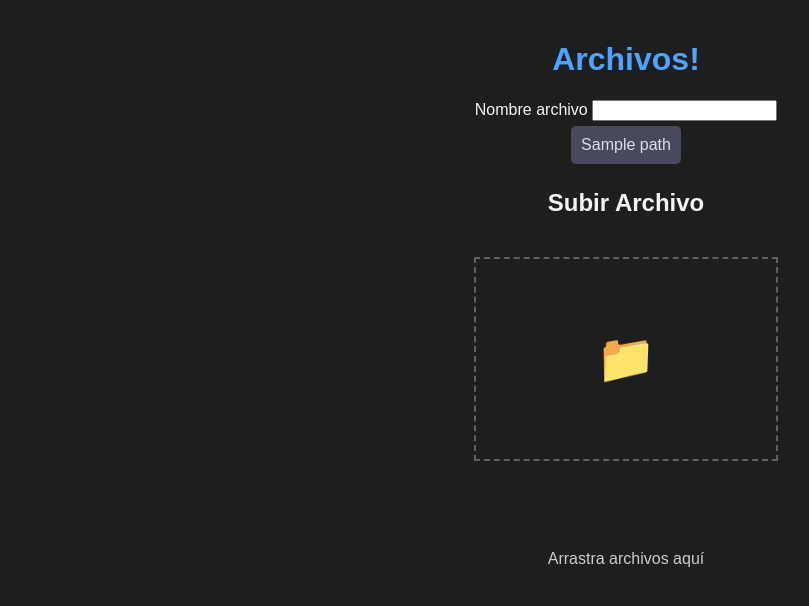
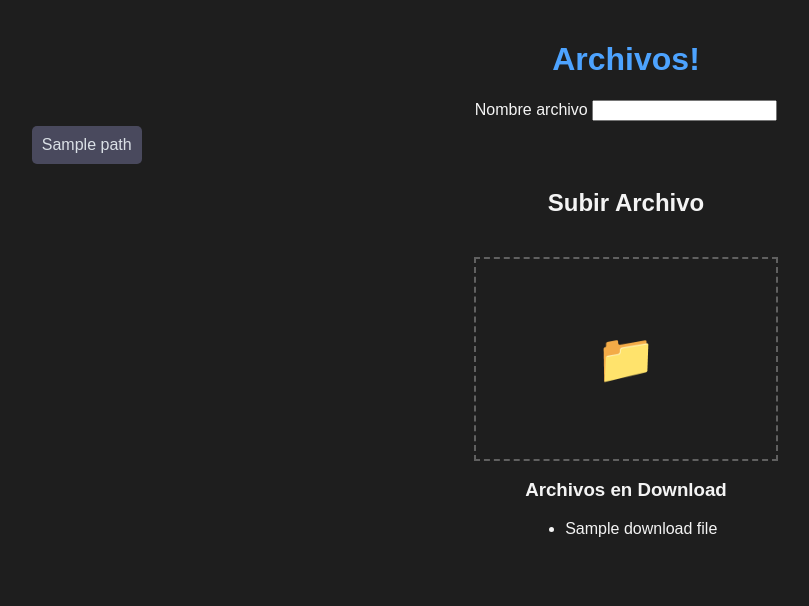
Before and after one commit to Nic0-GitHub/file_pass, a Flask app: template static/templates/index.html in a window 1280 px wide. Shown: the top 606 px of the page, without its empty margins (14-823 px from the left). Run offline with Flask 2, Linux system fonts and the light colour scheme; the template is opened without the code that fills it: most values are stand-ins (such as "Sample title", 1, 10 or a date in 2020).

Commit message:
ADD(Upload listado)

```diff
--- a/app.py
+++ b/app.py
@@ -4,7 +4,9 @@ import os
 from random import choice
 from sys import argv
 from flask import Flask, abort, render_template, send_file, request, redirect, url_for
+from utils import  get_files
 import toml
+
 
 app = Flask(__name__, template_folder='./static/templates')
 FILES_DIR = './files'
@@ -16,16 +18,17 @@ os.makedirs(FILES_DIR, exist_ok=True)
 os.makedirs(UPLOAD_DIR, exist_ok=True)
 os.makedirs(LOGS_DIR, exist_ok=True)
 
-
-
-
 @app.route('/')
 def index():
     try:
-        files = [f for f in os.listdir(FILES_DIR) if os.path.isfile(os.path.join(FILES_DIR, f))]
+        files = get_files(FILES_DIR)
+        download_files = get_files(UPLOAD_DIR)
+        files.sort()
+        download_files.sort()
     except FileNotFoundError:
         files = []
-    return render_template('index.html', files=files)
+        download_files = []
+    return render_template('index.html', files=files, download_files = download_files)
 
 @app.route('/download/<filename>', methods=['GET'])
 def download_file(filename):
@@ -35,7 +38,8 @@ def download_file(filename):
     return send_file(safe_path, as_attachment=True)
 
 @app.route('/upload', methods=['POST'])
-def upload_file():
+def upload_files():
+
     if 'file' not in request.files:
         return redirect(url_for('index'))
 
--- a/static/css/basics.css
+++ b/static/css/basics.css
@@ -13,6 +13,14 @@ h1 {
     color: #4da3ff;
 }
 
+.file-flex {
+    display: grid;
+    flex-direction: row;
+    gap: 10px;
+    flex-wrap: wrap;
+    grid-template-columns: repeat(auto-fill, minmax(100px, 1fr));
+}
+
 .file-button {
     display: block;
     padding: 10px;
@@ -22,6 +30,9 @@ h1 {
     text-decoration: none;
     border-radius: 5px;
     transition: background-color 0.3s ease;
+    overflow: hidden;
+    white-space: nowrap;
+    text-overflow: ellipsis;
 }
 
 .file-button:hover {
@@ -29,12 +40,6 @@ h1 {
     color: #1f1b1b;
 }
 
-.file-flex {
-    display: flex;
-    flex-direction: row;
-    gap: 10px;
-    flex-wrap: wrap;
-}
 
 #drop_zone {
     border: 2px dashed #606060;
@@ -98,3 +103,27 @@ h1 {
     from {bottom: 30px; opacity: 1;}
     to {bottom: 0; opacity: 0;}
 }
+
+@media (min-width: 1200px) {
+    .file-flex {
+        grid-template-columns: repeat(10, 1fr); /* Máximo de 10 archivos por fila */
+    }
+}
+
+@media (max-width: 1199px) and (min-width: 992px) {
+    .file-flex {
+        grid-template-columns: repeat(8, 1fr); /* Máximo de 8 archivos por fila */
+    }
+}
+
+@media (max-width: 991px) and (min-width: 768px) {
+    .file-flex {
+        grid-template-columns: repeat(6, 1fr); /* Máximo de 6 archivos por fila */
+    }
+}
+
+@media (max-width: 767px) {
+    .file-flex {
+        grid-template-columns: repeat(4, 1fr); /* Máximo de 4 archivos por fila */
+    }
+}
--- a/static/js/index.js
+++ b/static/js/index.js
@@ -31,7 +31,7 @@ dropZone.addEventListener('drop', function(e) {
     }
 
     let xhr = new XMLHttpRequest();
-    xhr.open('POST', "{{ url_for('upload_file') }}", true);
+    xhr.open('POST', "./upload", true);
 
     xhr.onload = function() {
         if (xhr.status === 200) {
--- a/static/templates/index.html
+++ b/static/templates/index.html
@@ -23,7 +23,17 @@
     <h2>Subir Archivo</h2>
     <div id="drop_zone">
         <div id="drop_zone_icon">📁</div>
-        Arrastra archivos aquí
+    </div>
+
+    <div>
+        <h3>Archivos en Download</h3>
+        {% for name in download_files %}
+            <ul>
+                {% for name in download_files %}
+                    <li>{{name}}</li>
+                {% endfor %}
+            </ul>
+        {% endfor %}
     </div>
     <div id="toast">Archivo recibido correctamente</div>
     <script src="{{url_for('static', filename='js/index.js')}}"></script>
--- /dev/null
+++ b/utils.py
@@ -0,0 +1,6 @@
+
+import os
+
+
+def get_files(dir:str) -> list[str]:
+    return [f for f in os.listdir(dir) if os.path.isfile(os.path.join(dir, f))]
```
